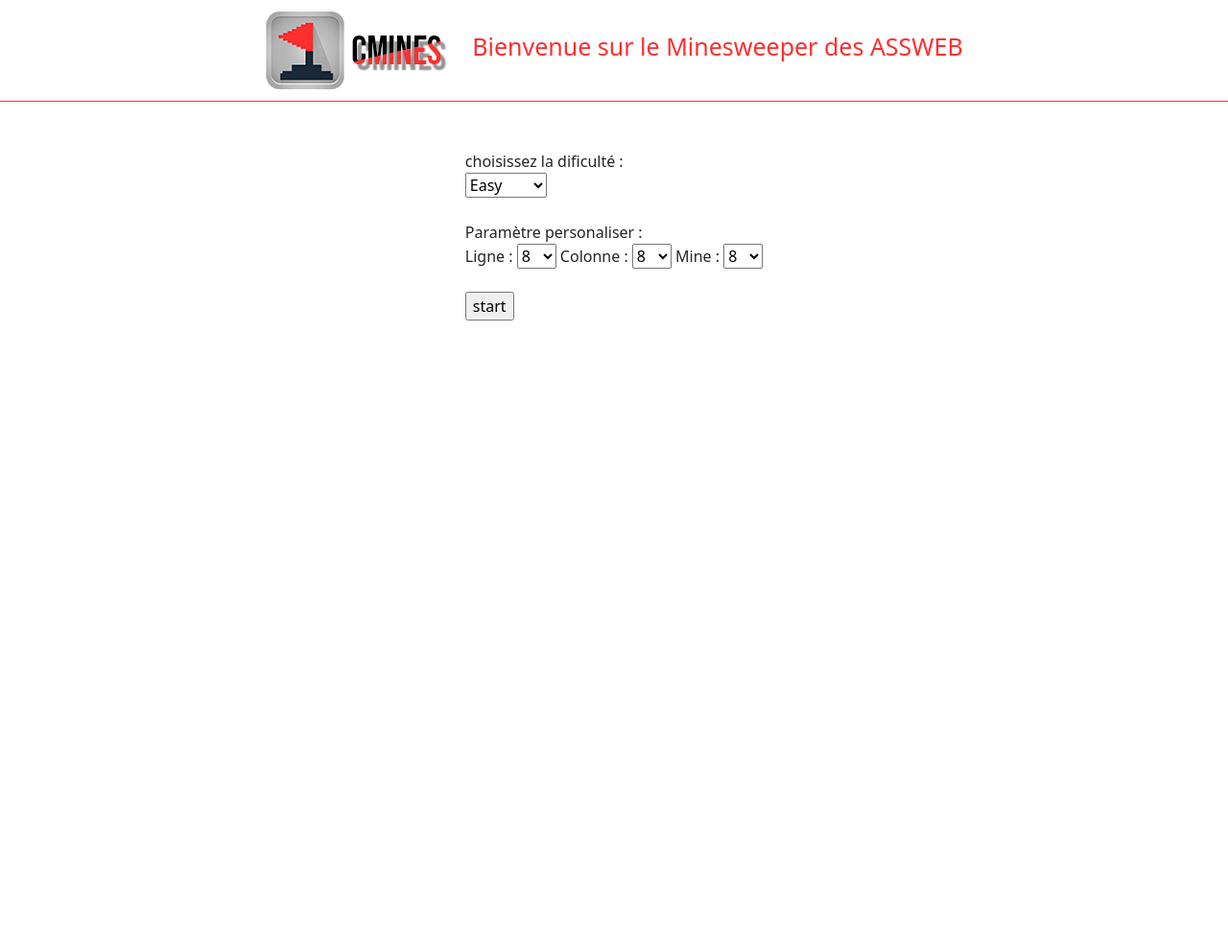
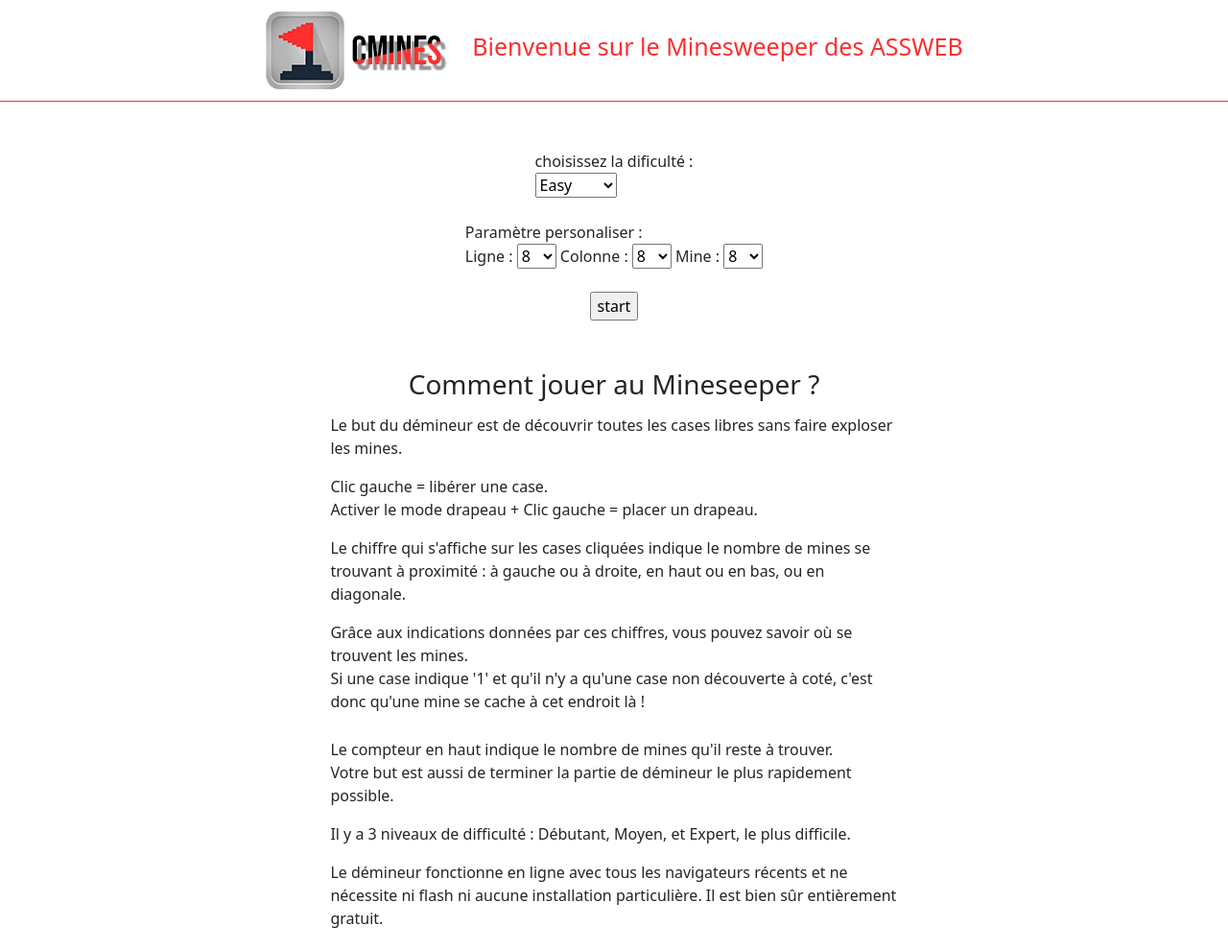
Before and after one commit to costia123/Minesweeper, a PHP site: page /screen/home/index.php in a window 1280 px wide. Shown: the whole page at 96% size. Before the commit the page ends 334 px from the top, so only its background shows below. Run offline with PHP 8.4, Linux system fonts and the light colour scheme.

Commit message:
last commit

```diff
--- /dev/null
+++ b/components/rules/index.php
@@ -0,0 +1,31 @@
+<?php
+echo "
+<div class='rules_box'>
+<h3> Comment jouer au Mineseeper ?</h3>
+<div class='col_flex'>
+<div class='left_n_right'>
+  	 	<p>Le but du démineur est de découvrir toutes les cases libres sans faire exploser les mines.</p>
+		<p>Clic gauche = libérer une case.<br>
+		Activer le mode drapeau + Clic gauche  = placer un drapeau.</p>
+		<p>Le chiffre qui s'affiche sur les cases cliquées indique le nombre de mines se trouvant à proximité :
+		à gauche ou à droite, en haut ou en bas, ou en diagonale.</p>
+		<p>Grâce aux indications données par ces chiffres, vous pouvez savoir où se trouvent les mines.<br>
+		Si une case indique '1' et qu'il n'y a qu'une case non découverte à coté, c'est donc qu'une mine se cache à cet endroit là !</p>
+</div>
+<div class='left_n_right'>
+
+		<p>Le compteur en haut indique le nombre de mines qu'il reste à trouver.<br>
+		Votre but est aussi de terminer la partie de
+		démineur le plus rapidement possible.</p>
+		<p>Il y a 3 niveaux de difficulté :
+		Débutant, Moyen, et Expert, le plus difficile.
+	    </p>
+		<p>Le démineur fonctionne en ligne avec tous les navigateurs récents et ne nécessite ni flash ni aucune installation particulière.
+		Il est bien sûr entièrement gratuit.
+        </p>
+
+</div>
+</div>
+</div>
+";
+?>
--- a/css/style.css
+++ b/css/style.css
@@ -62,3 +62,55 @@
     background-image: url(../static/img/Minesweeper_flag.png);
     background-size: contain;
 }
+.col_flex{
+    display: flex;
+    flex-direction: row;
+    flex-wrap: nowrap;
+    align-content: center;
+    justify-content: center;
+    align-items: flex-start;
+}
+.rules_box{
+    display: flex;
+    flex-direction: column;
+    flex-wrap: nowrap;
+    align-content: center;
+    justify-content: center;
+    align-items: center;
+    width: 50%;
+    margin-top: 50px;
+    margin-left: auto;
+    margin-right: auto;
+}
+.left_n_right{
+    display: flex;
+    padding: 5px;
+    flex-direction: column;
+    flex-wrap: nowrap;
+    align-content: center;
+    justify-content: flex-start;
+    align-items: flex-start;
+    width: 50%;
+}
+#minesweeper{
+    display: flex;
+    flex-direction: column;
+    flex-wrap: nowrap;
+    align-content: center;
+    justify-content: center;
+    align-items: center;
+}
+@media only screen and (max-width: 1440px){
+
+    .col_flex{
+        display: flex;
+        flex-direction: column;
+        flex-wrap: nowrap;
+        align-content: flex-start;
+        justify-content: flex-start;
+        align-items: center;
+    }
+    .rules_box{
+        width: 100%;
+    }
+    }
--- a/functions/grid_gen.php
+++ b/functions/grid_gen.php
@@ -65,11 +65,11 @@ class grid_gen{
       $this->pre_table.="<input type='hidden' name='mine_cells' value='" . htmlspecialchars(serialize($data->mine_cells)) . "'>\n";
       $this->pre_table.="<input type='hidden' name='visible_cells' value='" . htmlspecialchars(serialize($data->visible_cells)) . "'>\n";
       $this->pre_table.="<input type='hidden' name='marked_cells' value='" . htmlspecialchars(serialize($data->marked_cells)) . "'>\n";
-      $this->pre_table.="Toggle Marked <input class='test' type='checkbox' name='mark_toggle'"; // la c'est le truc pour les flag
+      $this->pre_table.="<div>Flag Mode <input class='test' type='checkbox' name='mark_toggle' "; // la c'est le truc pour les flag
       if($data->mark_toggle == true){
         $this->pre_table.=" checked='checked'";
       }
-      $this->pre_table.=">\n";
+      $this->pre_table.="> </div>\n";
     }
 
     if ($data->mode == "start"){
--- a/screen/home/index.php
+++ b/screen/home/index.php
@@ -17,6 +17,8 @@ include($_SERVER["DOCUMENT_ROOT"]."/minesweeper/config.php");
 <?php include($componentsPath."header/index.php"); ?> <!-- compasant header -->
 
 <?php include($componentsPath."minesweeperBlock/index.php"); ?>  <!-- le jeux -->
+
+<?php include($componentsPath."rules/index.php"); ?>
 </body>
 <script src="../../js/bootstrap.js"></script>
 </html>
```
